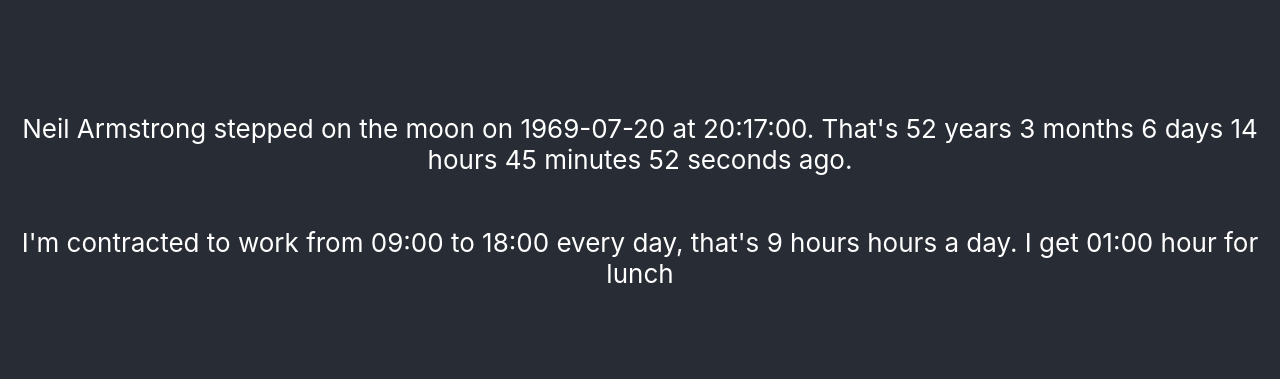
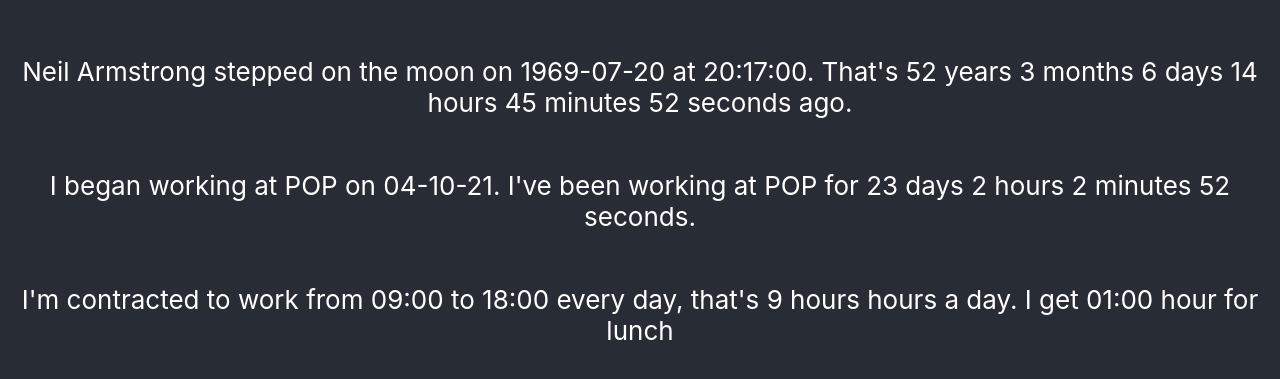
Before and after one commit to sarahmccpop/conway, a React (Create React App) app: page / in a window 1280 px wide. Shown: the part 199-578 px from the top of the page. Built offline with nearby package versions, Linux system fonts and the light colour scheme.

Commit message:
added my start date and duration since I started at POP

```diff
--- a/src/App.js
+++ b/src/App.js
@@ -7,6 +7,9 @@
 	const now = Date.now();
 	const duration = dateFns.intervalToDuration({start: stepOnTheMoon, end: now})
 
+	const beganAtPop = new Date('2021-10-04T09:00:00');
+	const durationAtPop = dateFns.intervalToDuration({start: beganAtPop, end: now})
+
 	const dayStart = new Date(null, null, null, 9, 0, 0);
 	const dayEnd = new Date(null, null, null, 18, 0, 0);
 	const dayLength = dateFns.intervalToDuration({start: dayStart, end: dayEnd})
@@ -15,7 +18,9 @@
     <div className="App">
       <header className="App-header">
       <p>Neil Armstrong stepped on the moon on {dateFns.format(stepOnTheMoon, "yyyy-MM-dd")} at {dateFns.format(stepOnTheMoon, "HH:mm:ss")}. That's {dateFns.formatDuration(duration)} ago.</p>
-        <p> I'm contracted to work from {dateFns.format(dayStart, "HH:mm")} to {dateFns.format(dayEnd, "HH:mm")} every day, that's {dateFns.formatDuration(dayLength)} hours a day.
+      <p>I began working at POP on {dateFns.format(beganAtPop, "dd-MM-yy")}. I've been working at POP for {dateFns.formatDuration(durationAtPop)}.</p>
+
+ <p> I'm contracted to work from {dateFns.format(dayStart, "HH:mm")} to {dateFns.format(dayEnd, "HH:mm")} every day, that's {dateFns.formatDuration(dayLength)} hours a day.
 	 I get {dateFns.format(lunchHour, "HH:mm")} hour for lunch </p>
     </header>
     </div>
```
